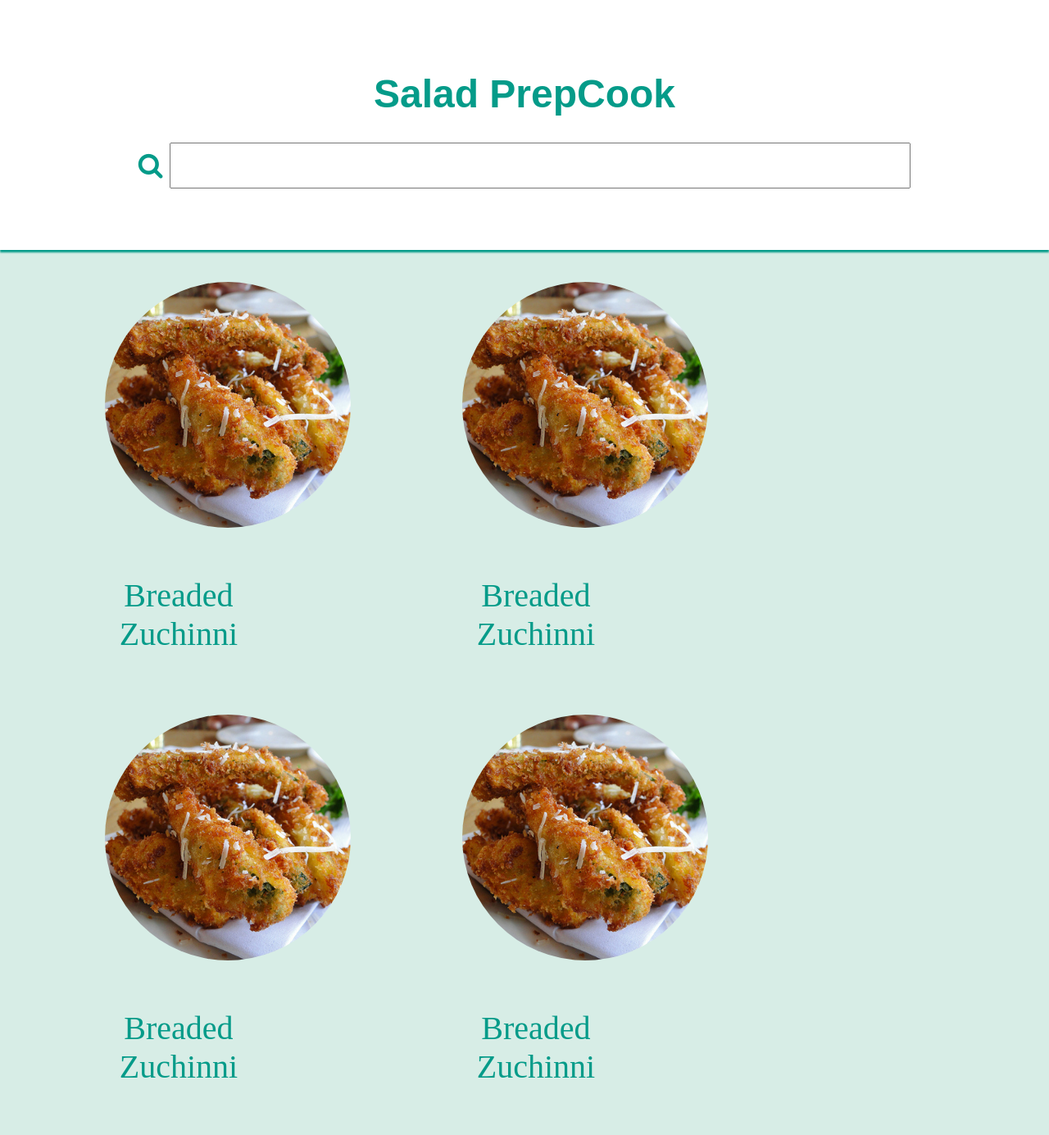
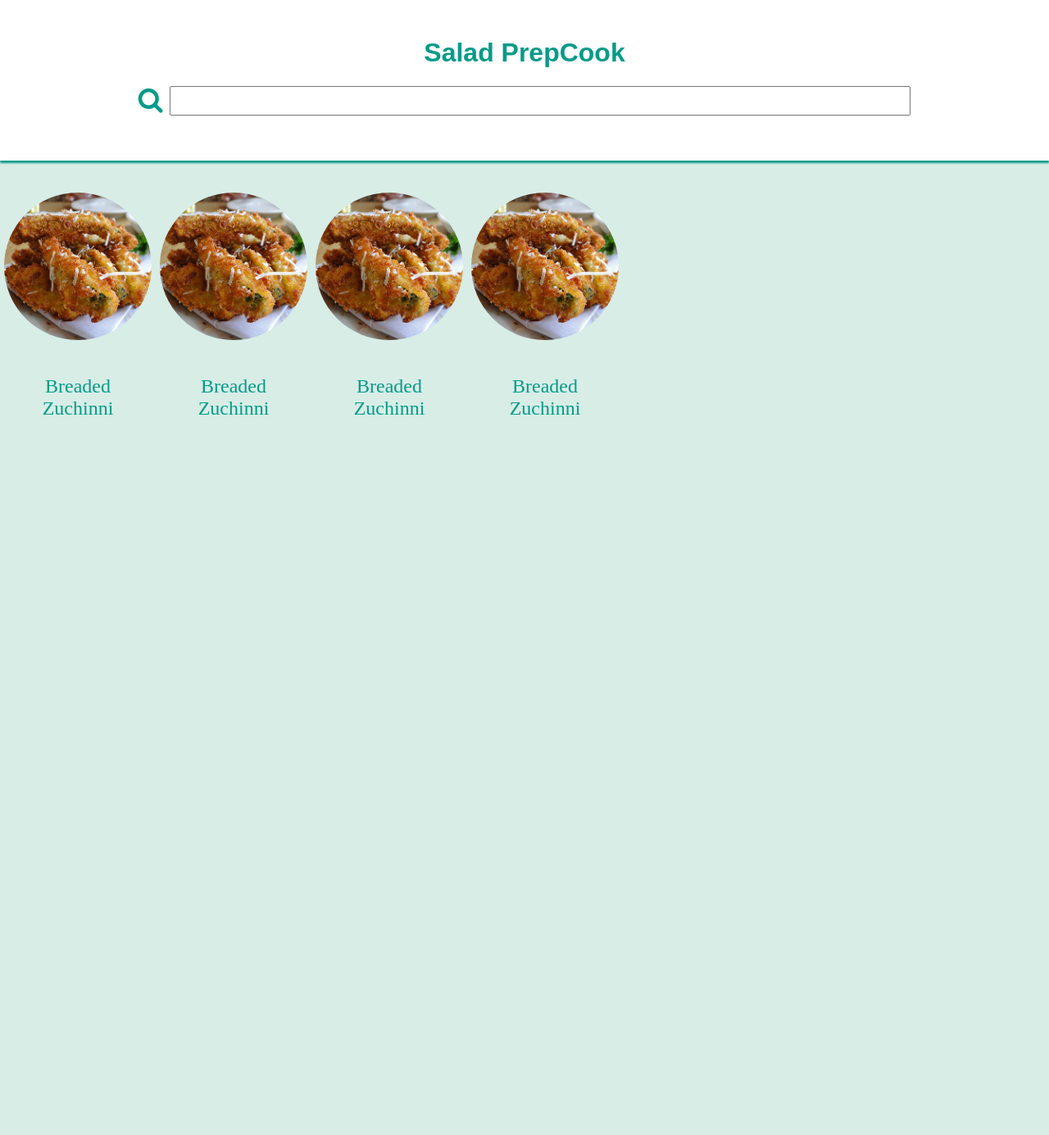
Before and after one commit to djuarez94/recipeReview_Application, a PHP site: page /recipes.php in a window 1280 px wide. Shown: the part 100-1485 px from the top of the page at 82% size. After the commit the page ends 606 px from the top, so only its background shows below. Run offline with PHP 8.4, Linux system fonts and the light colour scheme.

Commit message:
recipes.php fix

```diff
--- a/css/styles.css
+++ b/css/styles.css
@@ -72,8 +72,8 @@
     background-color: #fff;
     margin-top: 0px;
     text-align: center;
-    padding-top: 55px;
-    padding-bottom: 75px;
+    padding-top: 25px;
+    padding-bottom: 55px;
     box-shadow: 0px 3px 2px #049b89;
   }
 
@@ -86,12 +86,12 @@
   .positionName {
     color:#049b89;
     font-family: sans-serif;
-    font-size: 3em;
+    font-size: 2em;
   }
 
   .searchPos {
     width: 70%;
-    height: 50px;
+    height: 30px;
     font-size: 2em;
   }
 
@@ -113,20 +113,18 @@
       float: left;
       width: 180px;
       padding-top: 10px;
-      margin-left: 8em;
-      margin-right: 8em;
   }
 
   div.recipeItem img {
       height: auto;
-      width: 300px;
+      width: 100%;
 
       border-radius: 100%;
   }
 
   div.title {
       padding: 15px;
-      font-size: 2.5em;
+      font-size: 1.5em;
       color: #049b89;
       text-align: center;
   }
```
